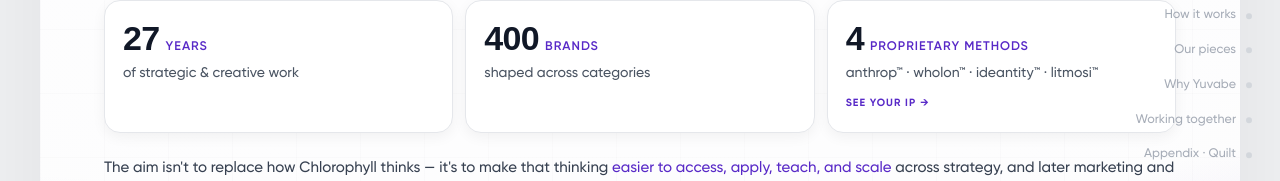
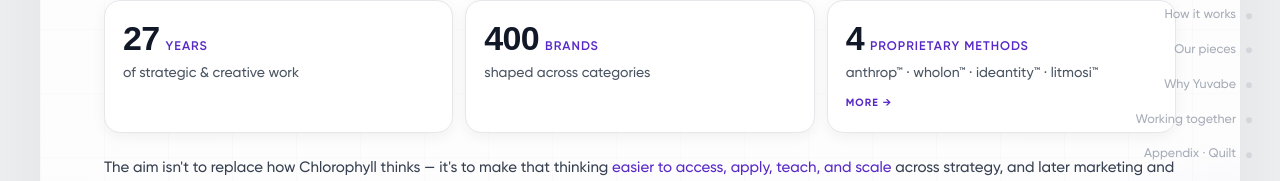
Before and after one commit to yuvabe-ai-labs/proposal-chlorophyll, a Next.js app: page / in a window 1280 px wide. Shown: the part 419-600 px from the top of the page. Built offline with nearby package versions, Linux system fonts and the light colour scheme; a web font is replaced by a local one.

Commit message:
copy changes

```diff
--- a/src/components/NavRail.tsx
+++ b/src/components/NavRail.tsx
@@ -17,7 +17,7 @@
   { id: "s4", n: "4", label: "To first launch" },
   { id: "s5", n: "5", label: "All five phases" },
   { id: "s6", n: "6", label: "Discovery" },
-  { id: "s7", n: "7", label: "What discovery reveals" },
+  { id: "s7", n: "7", label: "What Discovery delivers" },
   { id: "s8", n: "8", label: "How it works" },
   { id: "s9", n: "9", label: "Our pieces" },
   { id: "s10", n: "10", label: "Why Yuvabe" },
--- a/src/components/WhyNow.tsx
+++ b/src/components/WhyNow.tsx
@@ -30,7 +30,7 @@
               <div className="mt-2 text-body leading-[1.4] text-neutral-600">{note}</div>
               {href && (
                 <span className="mt-3 inline-flex items-center gap-1 text-[10.5px] font-bold uppercase tracking-[0.1em] text-purple-500">
-                  See your IP
+                More
                   <span aria-hidden className="transition-transform group-hover:translate-x-0.5">
                     →
                   </span>
--- a/src/components/content.ts
+++ b/src/components/content.ts
@@ -414,6 +414,7 @@
     { role: "Product & Delivery Lead", resp: "Product design, workflow design, delivery oversight, stakeholder alignment" },
     { role: "AI / Full-Stack Engineer", resp: "AI implementation, backend services, integrations, knowledge-platform development" },
     { role: "AI / Full-Stack Engineer", resp: "Frontend development, workflow implementation, platform features" },
+    { role: "QA Engineer", resp: "Test-case creation, test automation, and QC-lifecycle management" },
   ],
   notes: [
     "Senior-led engagement.",
```
